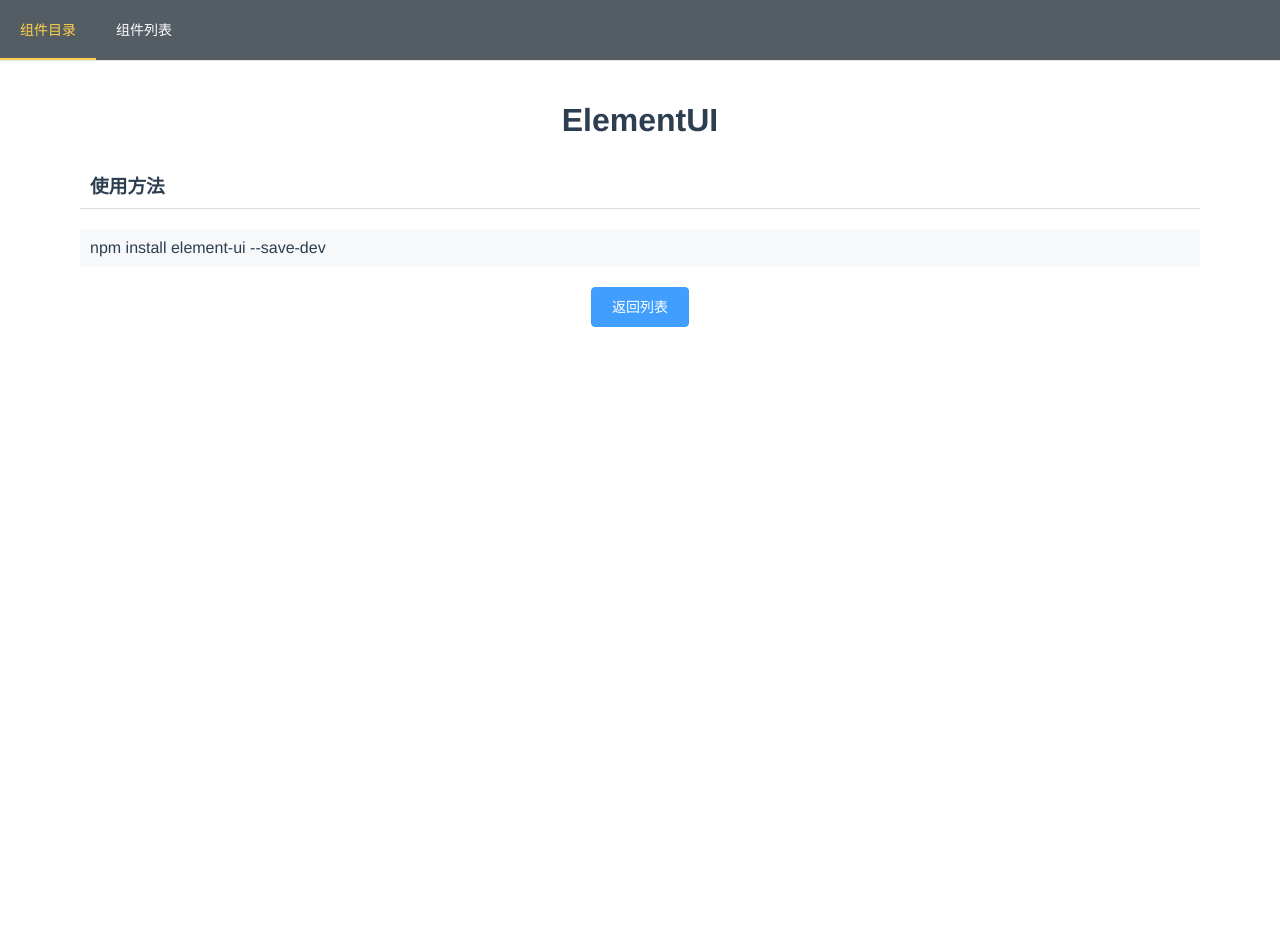
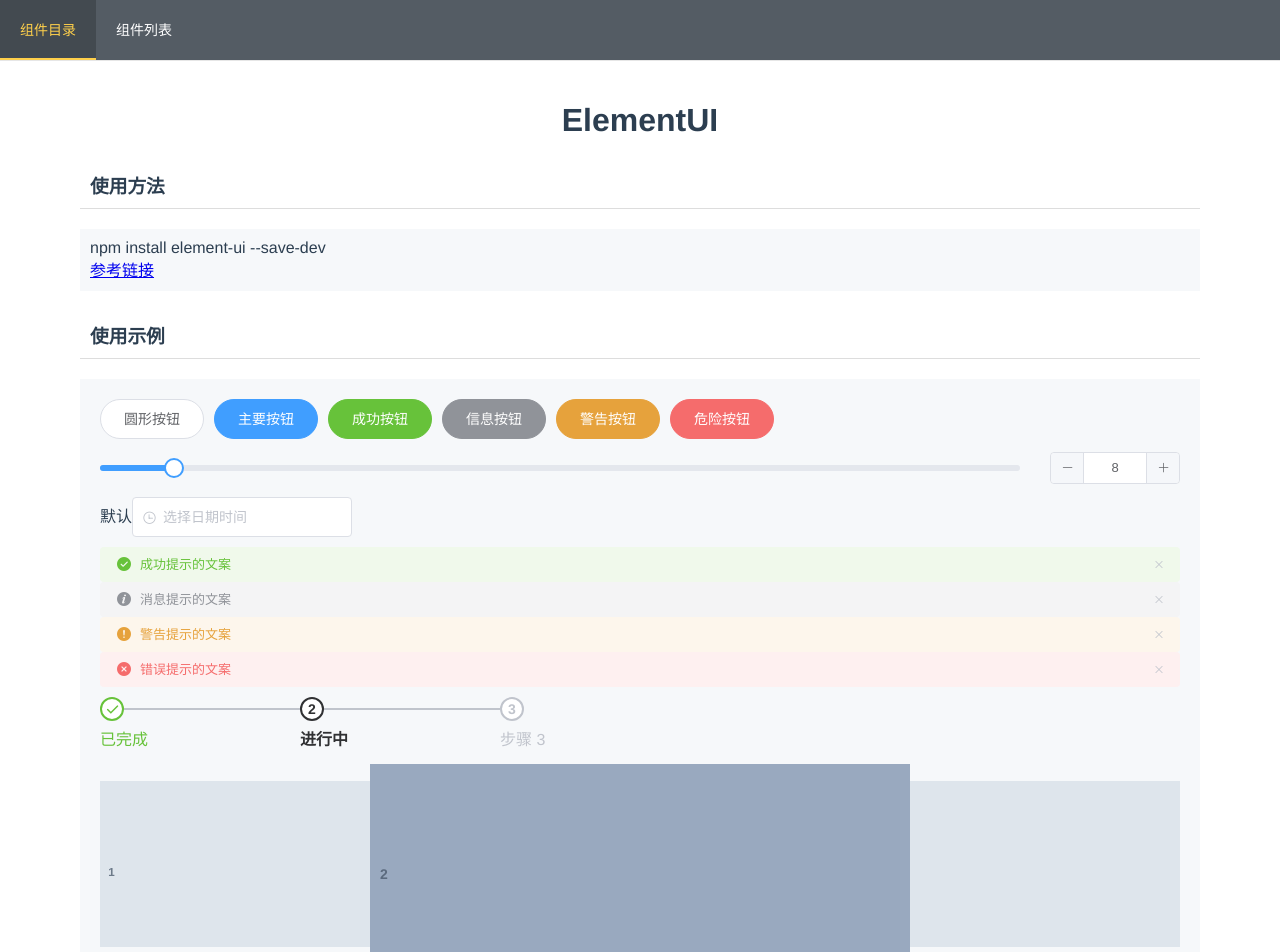
Before and after one commit to GyoungYY/vue-components, a Vue app: page /#/ElementUI in a window 1280 px wide. Shown: the top 952 px of the page. Before the commit the page ends 800 px from the top, so only its background shows below. Built offline with nearby package versions, Linux system fonts and the light colour scheme.

Commit message:
element-ui

```diff
--- a/src/components/DetailList/ElementUI.vue
+++ b/src/components/DetailList/ElementUI.vue
@@ -2,8 +2,76 @@
     <div class="detail-container">
         <h1>ElementUI</h1>
         <h3>使用方法</h3>
-        <div class="use-method">
-            npm install element-ui --save-dev
+        <div class="detail-item">
+            <div>npm install element-ui --save-dev</div>
+            <div><a href="http://element.eleme.io/#/zh-CN/component/quickstart">参考链接</a></div>
+        </div>
+
+        <h3>使用示例</h3>
+        <div class="detail-item">
+            <div style="margin: 10px;">
+                <el-button round>圆形按钮</el-button>
+                <el-button type="primary" round>主要按钮</el-button>
+                <el-button type="success" round>成功按钮</el-button>
+                <el-button type="info" round>信息按钮</el-button>
+                <el-button type="warning" round>警告按钮</el-button>
+                <el-button type="danger" round>危险按钮</el-button>
+            </div>
+
+            <div style="margin: 10px;">
+                <el-slider
+                    v-model="value8"
+                    show-input>
+                </el-slider>
+            </div>
+
+            <div style="margin: 10px;">
+                <span class="demonstration">默认</span>
+                <el-date-picker
+                    v-model="value1"
+                    type="datetime"
+                    placeholder="选择日期时间">
+                </el-date-picker>
+            </div>
+
+            <div style="margin: 10px;">
+                <el-alert
+                    title="成功提示的文案"
+                    type="success"
+                    show-icon>
+                </el-alert>
+                <el-alert
+                    title="消息提示的文案"
+                    type="info"
+                    show-icon>
+                </el-alert>
+                <el-alert
+                    title="警告提示的文案"
+                    type="warning"
+                    show-icon>
+                </el-alert>
+                <el-alert
+                    title="错误提示的文案"
+                    type="error"
+                    show-icon>
+                </el-alert>
+            </div>
+
+            <div style="margin: 10px;">
+                <el-steps :space="200" :active="1" finish-status="success">
+                    <el-step title="已完成"></el-step>
+                    <el-step title="进行中"></el-step>
+                    <el-step title="步骤 3"></el-step>
+                </el-steps>
+            </div>
+
+            <div style="margin: 10px;">
+                <el-carousel :interval="4000" type="card" height="200px">
+                    <el-carousel-item v-for="item in 6" :key="item">
+                        <h3>{{ item }}</h3>
+                    </el-carousel-item>
+                </el-carousel>
+            </div>
         </div>
 
         <div>
@@ -14,33 +82,52 @@
 
 <script>
     export default {
-        data(){
-            return{
-
+        data() {
+            return {
+                value8: 8,
+                value1: '',
             }
         },
-        methods:{
+        methods: {
 
-            goBack:function () {
-                this.$router.push({path:'/List'});
+            goBack: function () {
+                this.$router.push({path: '/List'});
             }
         }
     }
 </script>
 
 <style scoped>
-    .detail-container{
-        padding:20px 80px;
+    .detail-container {
+        padding: 20px 80px;
     }
+
     h3 {
         text-align: left;
-        padding:10px;
+        padding: 10px;
         border-bottom: 1px solid #ddd;
     }
-    .use-method{
+
+    .detail-item {
         margin: 20px 0;
-        padding:10px;
+        padding: 10px;
         background-color: #f6f8fa;
         text-align: left;
     }
+
+    .el-carousel__item h3 {
+        color: #475669;
+        font-size: 14px;
+        opacity: 0.75;
+        line-height: 200px;
+        margin: 0;
+    }
+
+    .el-carousel__item:nth-child(2n) {
+        background-color: #99a9bf;
+    }
+
+    .el-carousel__item:nth-child(2n+1) {
+        background-color: #d3dce6;
+    }
 </style>
--- a/src/components/Index.vue
+++ b/src/components/Index.vue
@@ -1,17 +1,33 @@
 <template>
     <div>
         <h1>组件目录</h1>
-        <h3>ElementUI</h3>
+        <el-table :data="componentList" style="width: 1200px;text-align:left;margin: auto;">
+            <el-table-column type="index" width="100">
+            </el-table-column>
+            <el-table-column prop="name" label="日期" width="200">
+            </el-table-column>
+            <el-table-column prop="introduce" label="姓名" width="900">
+            </el-table-column>
+        </el-table>
     </div>
 </template>
 
 <script>
-
+    export default {
+        data() {
+            return {
+                componentList: [{
+                    name: 'element',
+                    introduce: 'Element，一套为开发者、设计师和产品经理准备的基于 Vue 2.0 的桌面端组件库'
+                }],
+            }
+        }
+    }
 </script>
 
 <style scoped>
     h3 {
         background-color: #ddd;
-        padding:10px;
+        padding: 10px;
     }
 </style>
--- a/src/components/List.vue
+++ b/src/components/List.vue
@@ -1,9 +1,13 @@
 <template>
-    <div>
-        <div class="component-item" @click="gotoDetail('/ElementUI')">
-            <h2>ElementUI</h2>
-            <div>Element，一套为开发者、设计师和产品经理准备的基于 Vue 2.0 的桌面端组件库</div>
-        </div>
+    <div style="padding: 20px 60px;text-align: left;">
+
+        <el-card>
+            <div class="component-item" @click="gotoDetail('/ElementUI')">
+                <img src="../images/element.png" alt="" class="item-img">
+                <div class="item-title">ElementUI</div>
+                <div>Element，一套为开发者、设计师和产品经理准备的基于 Vue 2.0 的桌面端组件库</div>
+            </div>
+        </el-card>
 
     </div>
 </template>
@@ -24,11 +28,27 @@
     }
 </script>
 
-<style>
+<style scoped>
+    .el-card{
+        width: 1200px;
+        margin:auto;
+    }
     .component-item{
-        border:1px solid #ddd;
-        border-radius: 8px;
-        padding:10px;
-        margin:20px;
+        padding-left: 200px;
+        height: 200px;
+        position: relative;
+    }
+
+    .item-img{
+        position: absolute;
+        left: 0;
+        width: 200px;
+        height: 200px;
+    }
+
+    .item-title{
+        font-size: 30px;
+        font-weight: bold;
+        padding-bottom:20px;
     }
 </style>
```
Also changed, not shown: src/images/element.png (added), 1 other file (tests, documents, lock files or other folders).
